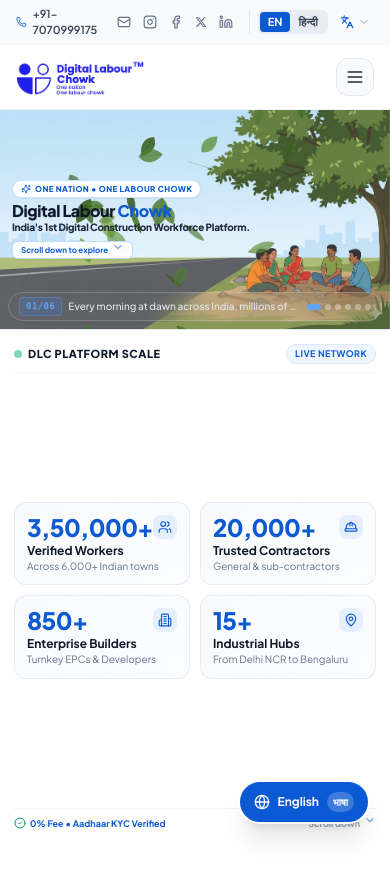
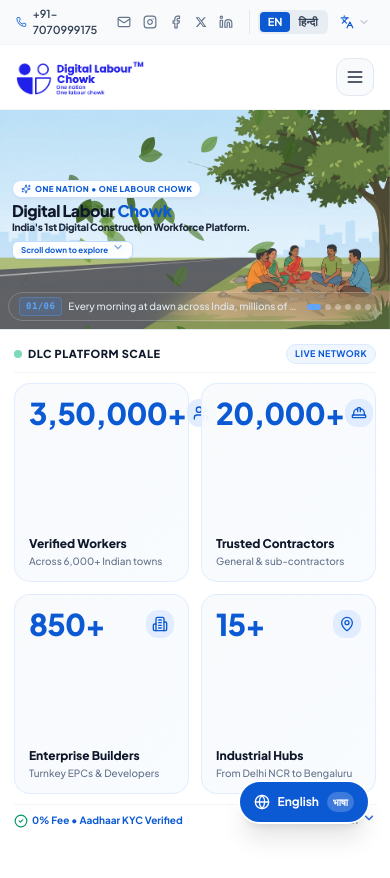
Before and after one commit to suryanmandal/digitallabourchowkv2, a Next.js app: page /about-us in a window 390 px wide. Shown: the top 878 px of the page. Built offline with nearby package versions, Linux system fonts and the light colour scheme.

Commit message:
style(about-us): expand platform statistic cards to fill full vertical height on mobile

```diff
--- a/components/AboutHeroFilmScroll.tsx
+++ b/components/AboutHeroFilmScroll.tsx
@@ -537,9 +537,9 @@ export default function AboutHeroFilmScroll() {
         {/* =================================================================== */}
         {/* MOBILE DOCK: Prominent Platform Statistics Flush Below Film        */}
         {/* =================================================================== */}
-        <div className="sm:hidden flex-1 w-full bg-white border-t border-slate-200/90 flex flex-col justify-between p-3.5 z-30 shadow-md">
+        <div className="sm:hidden flex-1 w-full bg-white border-t border-slate-200/90 flex flex-col justify-between p-3.5 pb-4 z-30 shadow-md">
           {/* Section Trust Header */}
-          <div className="flex items-center justify-between pb-2 border-b border-slate-100">
+          <div className="flex items-center justify-between pb-2 border-b border-slate-100 shrink-0">
             <span className="text-[11px] font-black text-slate-900 uppercase tracking-wider flex items-center gap-1.5">
               <span className="w-2 h-2 rounded-full bg-emerald-500 animate-pulse" />
               DLC Platform Scale
@@ -549,43 +549,45 @@ export default function AboutHeroFilmScroll() {
             </span>
           </div>
 
-          {/* 4 PROMINENT PLATFORM STATISTICS IN 2x2 GRID */}
-          <div className="grid grid-cols-2 gap-2.5 my-auto">
+          {/* 4 PROMINENT PLATFORM STATISTICS EXPANDED TO FILL SPACE */}
+          <div className="flex-1 grid grid-cols-2 gap-3 py-2.5">
             {STATS.map((s, idx) => {
               const IconComp = s.icon;
               return (
                 <div
                   key={idx}
-                  className="flex flex-col justify-between bg-gradient-to-br from-slate-50 to-blue-50/30 rounded-xl p-3 border border-slate-200/80 shadow-xs"
+                  className="flex flex-col justify-between bg-gradient-to-br from-slate-50 to-blue-50/40 rounded-2xl p-3.5 border border-blue-100/80 shadow-xs h-full"
                 >
-                  <div className="flex items-center justify-between mb-1">
-                    <span className="text-2xl font-black text-[#0C59D4] tracking-tight leading-none">
+                  <div className="flex items-center justify-between">
+                    <span className="text-3xl font-black text-[#0C59D4] tracking-tight leading-none">
                       {s.value}
                     </span>
-                    <div className="w-6 h-6 rounded-lg bg-blue-100/70 flex items-center justify-center text-[#0C59D4]">
-                      <IconComp className="w-3.5 h-3.5" />
+                    <div className="w-7 h-7 rounded-xl bg-blue-100/80 flex items-center justify-center text-[#0C59D4] shrink-0">
+                      <IconComp className="w-4 h-4" />
                     </div>
                   </div>
-                  <span className="text-xs font-bold text-slate-900 leading-tight">
-                    {s.label}
-                  </span>
-                  <span className="text-[10px] text-slate-500 font-normal leading-tight mt-0.5">
-                    {s.sub}
-                  </span>
+                  <div className="mt-2">
+                    <span className="text-xs sm:text-sm font-black text-slate-900 leading-snug block">
+                      {s.label}
+                    </span>
+                    <span className="text-[10px] sm:text-[11px] text-slate-500 font-medium leading-tight block mt-0.5">
+                      {s.sub}
+                    </span>
+                  </div>
                 </div>
               );
             })}
           </div>
 
           {/* Trust Highlights & Scroll Prompt */}
-          <div className="pt-2 border-t border-slate-100 flex items-center justify-between text-[9px] text-slate-500 font-medium">
+          <div className="pt-2 border-t border-slate-100 flex items-center justify-between text-[10px] text-slate-500 font-medium shrink-0">
             <div className="flex items-center gap-1 text-[#0C59D4] font-bold">
-              <CheckCircle2 className="w-3 h-3 text-emerald-600" />
+              <CheckCircle2 className="w-3.5 h-3.5 text-emerald-600" />
               <span>0% Fee • Aadhaar KYC Verified</span>
             </div>
             <div className="flex items-center gap-1 font-bold text-slate-400">
               <span>Scroll down</span>
-              <ChevronDown className="w-3 h-3 animate-bounce text-[#0C59D4]" />
+              <ChevronDown className="w-3.5 h-3.5 animate-bounce text-[#0C59D4]" />
             </div>
           </div>
         </div>
```
